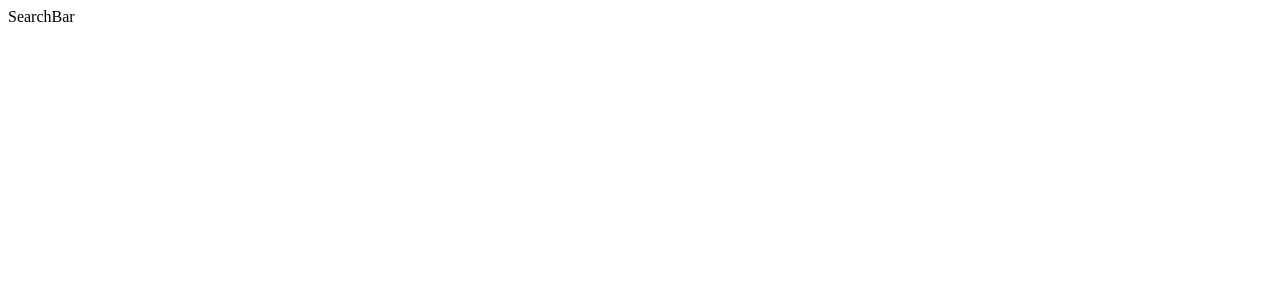
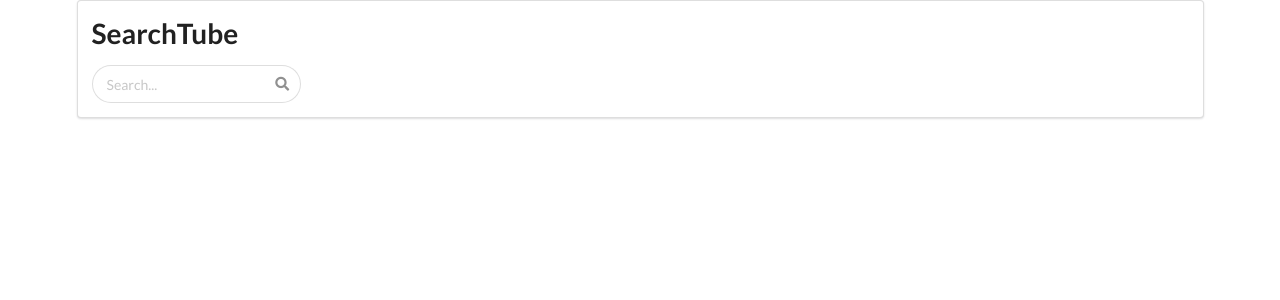
Before and after one commit to DanLi14/Searchtube, a React (Create React App) app: page / in a window 1280 px wide. Shown: the top 300 px of the page. Built offline with nearby package versions, Linux system fonts and the light colour scheme.

Commit message:
Implement a SearchBar from semantic ui
Format SearchBar in SearchBar component and add a header tag.

```diff
--- a/public/index.html
+++ b/public/index.html
@@ -24,6 +24,10 @@
       work correctly both with client-side routing and a non-root public URL.
       Learn how to configure a non-root public URL by running `npm run build`.
     -->
+    <link
+      rel="stylesheet"
+      href="https://cdnjs.cloudflare.com/ajax/libs/semantic-ui/2.4.1/semantic.min.css"
+    />
     <title>React App</title>
   </head>
   <body>
--- a/src/components/App.js
+++ b/src/components/App.js
@@ -4,7 +4,7 @@ import SearchBar from './SearchBar';
 class App extends React.Component {
   render() {
     return (
-      <div>
+      <div className="ui container">
         <SearchBar />
       </div>
     );
--- a/src/components/SearchBar.js
+++ b/src/components/SearchBar.js
@@ -1,10 +1,28 @@
 import React from 'react';
 
 class SearchBar extends React.Component {
+  state = { term: '' };
 
-    render() {
-        return <div>SearchBar</div>
-    }
+  render() {
+    return (
+      <div className="ui segment">
+        <h1>SearchTube</h1>
+        <form className="ui search">
+          <div className="ui icon input">
+            <input
+              className="prompt"
+              type="text"
+              placeholder="Search..."
+              value={this.state.term}
+              onChange={this.onInput}
+            ></input>
+            <i className="search icon"></i>
+          </div>
+          <div className="results"></div>
+        </form>
+      </div>
+    );
+  }
 }
 
-export default SearchBar
+export default SearchBar;
```
